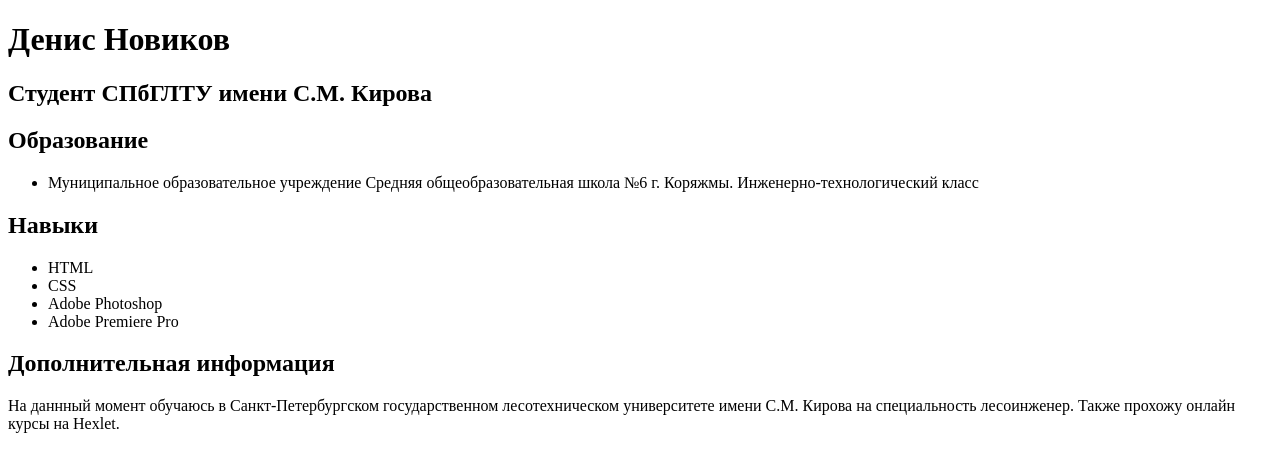
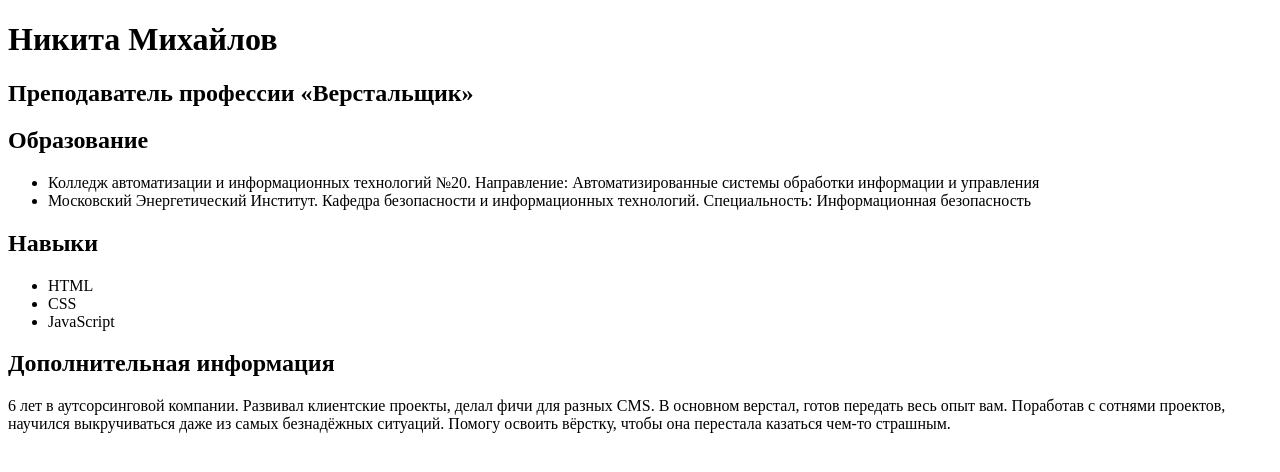
Before and after one commit to novikovdeniz/novikovdeniz.github.io, a plain HTML site: page index.html in a window 1280 px wide. Drawn offline with Linux system fonts and the light colour scheme.

Commit message:
Update index.html

```diff
--- a/index.html
+++ b/index.html
@@ -7,27 +7,34 @@
   </head>
   <body>
     <main>
-      <!-- BEGIN (write your solution here) -->
-      <h1>Денис Новиков</h1>
-      <h2>Студент СПбГЛТУ имени С.М. Кирова</h2>
+      <!-- BEGIN -->
+      <h1>Никита Михайлов</h1>
+      <h2>Преподаватель профессии «Верстальщик»</h2>
+
       <section>
         <h2>Образование</h2>
         <ul>
-  				<li>Муниципальное образовательное учреждение Средняя общеобразовательная школа №6 г. Коряжмы. Инженерно-технологический класс</li>
+          <li>Колледж автоматизации и информационных технологий №20. Направление: Автоматизированные системы обработки
+            информации и управления</li>
+          <li>Московский Энергетический Институт. Кафедра безопасности и информационных технологий. Специальность:
+            Информационная безопасность</li>
         </ul>
       </section>
+
       <section>
         <h2>Навыки</h2>
         <ul>
           <li>HTML</li>
           <li>CSS</li>
-        	<li>Adobe Photoshop</li>
-        	<li>Adobe Premiere Pro</li>
+          <li>JavaScript</li>
         </ul>
       </section>
+
       <section>
         <h2>Дополнительная информация</h2>
-        На даннный момент обучаюсь в Санкт-Петербургском государственном лесотехническом университете имени С.М. Кирова на специальность лесоинженер. Также прохожу онлайн курсы на Hexlet.
+        <p>6 лет в аутсорсинговой компании. Развивал клиентские проекты, делал фичи для разных CMS. В основном верстал,
+          готов передать весь опыт вам. Поработав с сотнями проектов, научился выкручиваться даже из самых безнадёжных
+          ситуаций. Помогу освоить вёрстку, чтобы она перестала казаться чем-то страшным.</p>
       </section>
       <!-- END -->
     </main>
```
Lines whose indentation alone changed are shown as unchanged.
